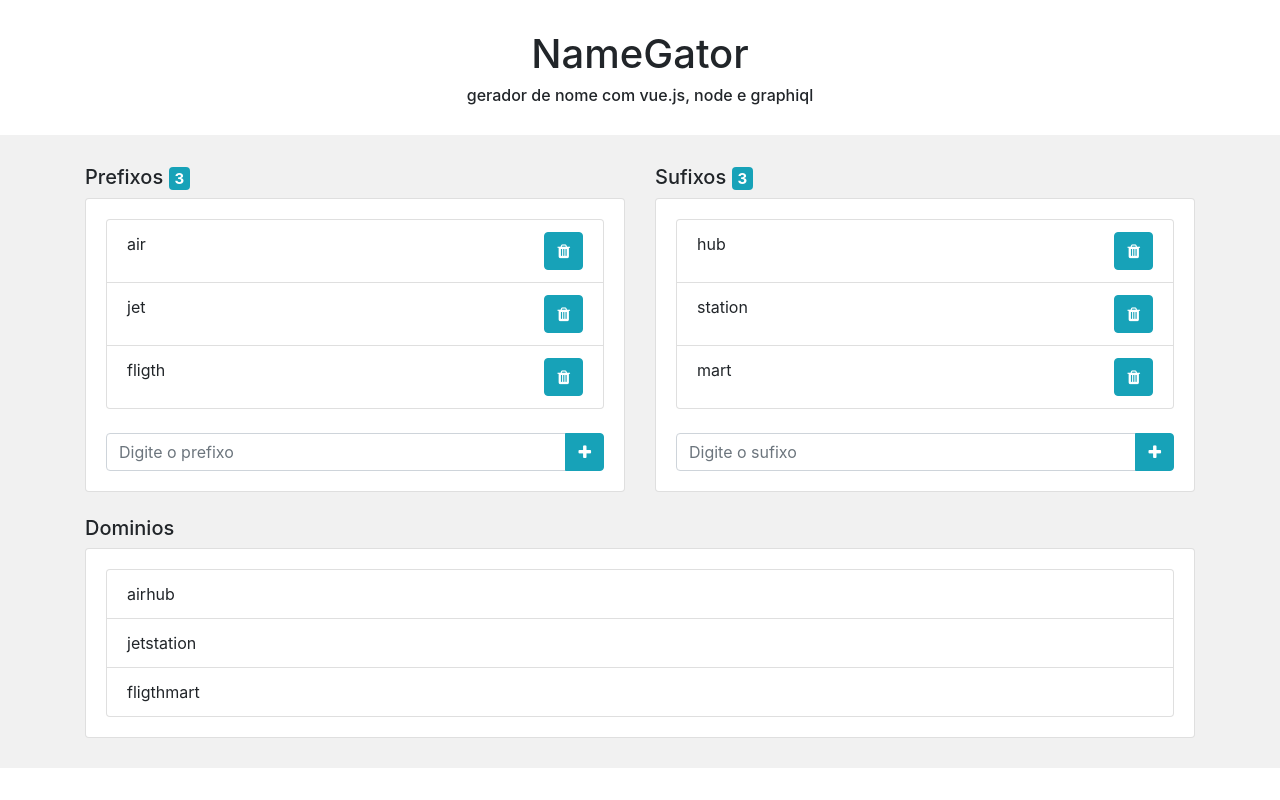
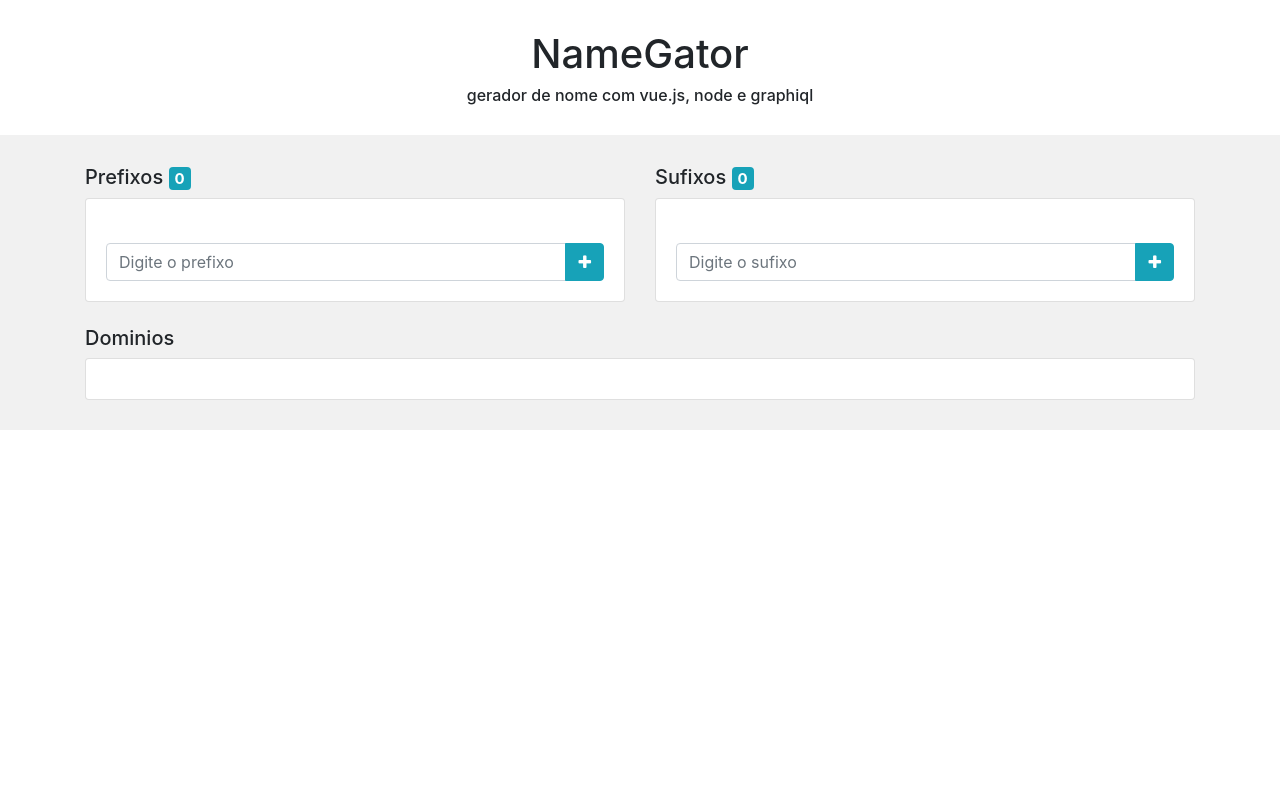
Before and after one commit to viniciusRosa/fullstack_vue_node_graphql, a Vue app: page / in a window 1280 px wide. Built offline with nearby package versions, Linux system fonts and the light colour scheme.

Commit message:
continue this application

```diff
--- a/src/App.vue
+++ b/src/App.vue
@@ -93,9 +93,9 @@ export default {
 		return {
 			prefix: "",
 			sufix: "",
-			prefixes: ["air", "jet", "fligth"],
-			sufixes: ["hub", "station", "mart"],
-			domains: ["airhub", "jetstation", "fligthmart"]
+			prefixes: [],
+			sufixes: [],
+			domains: []
 		};
 	},
 	methods: {
```
